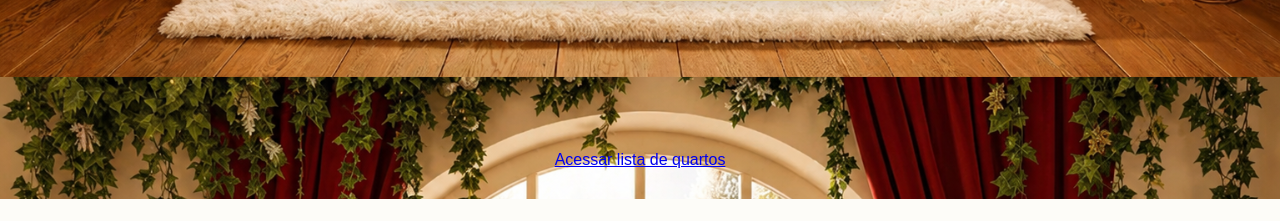
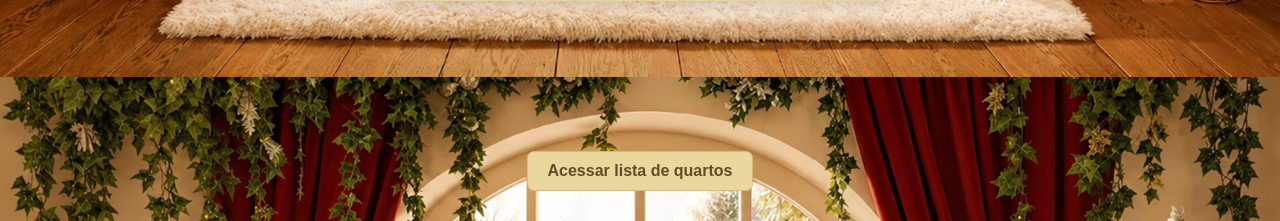
Before and after one commit to aliciatenorio/pousada_aliciabia, a PHP site: page /Quartos/form_quarto.php in a window 1280 px wide. Shown: the part 777-998 px from the top of the page. Before the commit the page ends 976 px from the top, so only its background shows below. Run offline with PHP 8.4, Linux system fonts and the light colour scheme; data comes from the database, SQL or seed files in the repository.

Commit message:
Update form_quarto.php

```diff
--- a/Quartos/form_quarto.php
+++ b/Quartos/form_quarto.php
@@ -207,7 +207,7 @@
 
     <!-- Link para voltar à listagem dos quartos. -->
     <p>
-        <a href="listar_quartos.php">Acessar lista de quartos</a>
+        <a class="btn btn-inicio" href="listar_quartos.php">Acessar lista de quartos</a>
     </p>
 
 </body>
```
